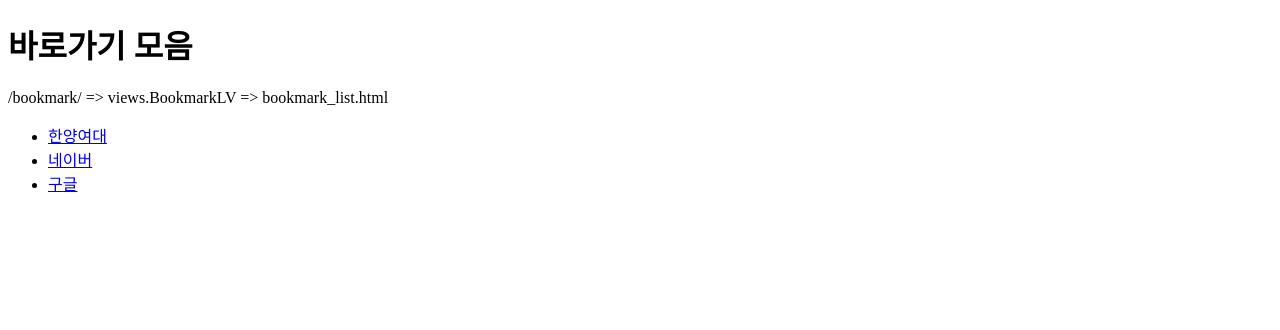
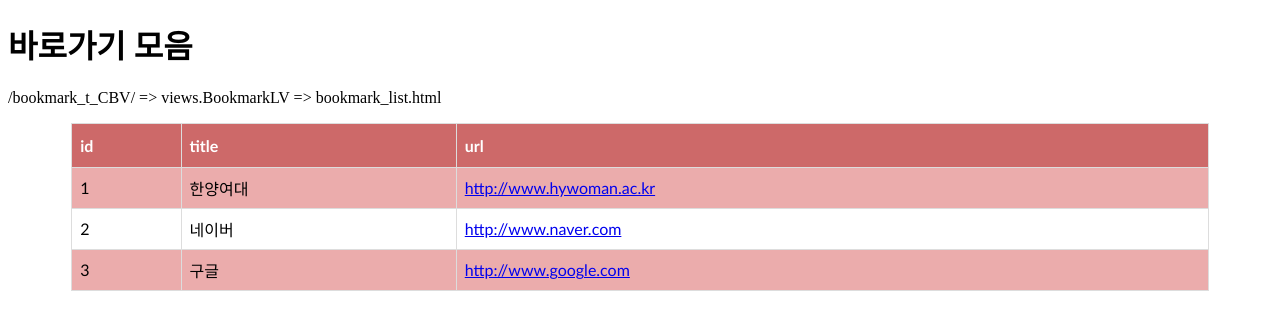
Before and after one commit to leejyjyjy97/bookmark, a Python web app: template bookmark/templates/bookmark/bookmark_list.html in a window 1280 px wide. Shown: the top 330 px of the page. Run offline with Jinja, Linux system fonts and the light colour scheme; the template is opened without the code that fills it, so the values that code supplies are empty.

Commit message:
Changed ...

```diff
--- a/bookmark/templates/bookmark/bookmark_list.html
+++ b/bookmark/templates/bookmark/bookmark_list.html
@@ -17,15 +17,15 @@
             padding: 8px;
         }
 
-        #tbl tr:nth-child(even){background-color: #f2f2f2;}
+        #tbl tr:nth-child(even){background-color: #EBACAC;}
 
-        #tbl tr:hover {background-color: #ddd;}
+        #tbl tr:hover {background-color: #FA8282;}
 
         #tbl th {
             padding-top: 12px;
             padding-bottom: 12px;
             text-align: left;
-            background-color: #4CAF50;
+            background-color: #CD6969;
             color: white;
         }
     </style>
@@ -34,71 +34,61 @@
     <div id="content">
         <h1>바로가기 모음</h1>
 
-            <p>/bookmark/ => views.BookmarkLV => bookmark_list.html</p>
-            <!--원래 교과서 스타일-->
-            <ul>
-                 <!--
-                    object_list 내부의 모든 bookmark에 대하여 반복 처리
-                    BookmarkLV 클래스형 뷰에서 설명한
-                    디폴트 컨텍스트 변수 object_list를 인수로 받아서 활용하고 있음 -->
-                    <li><!-- name이 'detail'인 url 패턴으로 연결하되
+            <p>/bookmark_t_CBV/ => views.BookmarkLV => bookmark_list.html</p>
+            <!--표 형식 스타일-->
+            <table id="tbl" >
+                <tr>
+                    <th>id</th>
+                    <th>title</th>
+                    <th>url</th>
+                </tr>
+                 <!-- 디폴트 컨텍스트 변수가 objecct_list -->
+                    <tr>
+                        <td>1</td>
+                        <td>한양여대</td>
+                        <td>
+                            <!-- name이 'detail'인 url 패턴으로 연결하되
                             bookmark.id가 pk 매개변수로 지정되어
                             /bookmark/99/와 같은 url 패턴으로 처리됨.
                             따라서 BookmarkDV.as_view() 메소드가 담당하여
                             bookmark_detail.html로 연결함.  -->
                             <a href="/bookmark/1/">
-                            한양여대<!--
-                            한양여대 템플릿 변수는
-                            Bookmark 테이블의 특정 레코드 하나를 의미하며,
-                            즉 Bookmark 클래스의 특정 객체를 의미하며,
-                            디폴트 컨텍스트 변수 object에 해당함.
-                            <ul> <li> 요소로 bookmark 객체를 지정하면
-                            bookmark.title이 출력되도록
-                            bookmark.models.Bookmark.__str__()에서 지정하였음. -->
+                                http://www.hywoman.ac.kr
                             </a>
-                    </li>
-                 <!--
-                    object_list 내부의 모든 bookmark에 대하여 반복 처리
-                    BookmarkLV 클래스형 뷰에서 설명한
-                    디폴트 컨텍스트 변수 object_list를 인수로 받아서 활용하고 있음 -->
-                    <li><!-- name이 'detail'인 url 패턴으로 연결하되
+                        </td>
+                    </tr>
+                 <!-- 디폴트 컨텍스트 변수가 objecct_list -->
+                    <tr>
+                        <td>2</td>
+                        <td>네이버</td>
+                        <td>
+                            <!-- name이 'detail'인 url 패턴으로 연결하되
                             bookmark.id가 pk 매개변수로 지정되어
                             /bookmark/99/와 같은 url 패턴으로 처리됨.
                             따라서 BookmarkDV.as_view() 메소드가 담당하여
                             bookmark_detail.html로 연결함.  -->
                             <a href="/bookmark/2/">
-                            네이버<!--
-                            네이버 템플릿 변수는
-                            Bookmark 테이블의 특정 레코드 하나를 의미하며,
-                            즉 Bookmark 클래스의 특정 객체를 의미하며,
-                            디폴트 컨텍스트 변수 object에 해당함.
-                            <ul> <li> 요소로 bookmark 객체를 지정하면
-                            bookmark.title이 출력되도록
-                            bookmark.models.Bookmark.__str__()에서 지정하였음. -->
+                                http://www.naver.com
                             </a>
-                    </li>
-                 <!--
-                    object_list 내부의 모든 bookmark에 대하여 반복 처리
-                    BookmarkLV 클래스형 뷰에서 설명한
-                    디폴트 컨텍스트 변수 object_list를 인수로 받아서 활용하고 있음 -->
-                    <li><!-- name이 'detail'인 url 패턴으로 연결하되
+                        </td>
+                    </tr>
+                 <!-- 디폴트 컨텍스트 변수가 objecct_list -->
+                    <tr>
+                        <td>3</td>
+                        <td>구글</td>
+                        <td>
+                            <!-- name이 'detail'인 url 패턴으로 연결하되
                             bookmark.id가 pk 매개변수로 지정되어
                             /bookmark/99/와 같은 url 패턴으로 처리됨.
                             따라서 BookmarkDV.as_view() 메소드가 담당하여
                             bookmark_detail.html로 연결함.  -->
                             <a href="/bookmark/3/">
-                            구글<!--
-                            구글 템플릿 변수는
-                            Bookmark 테이블의 특정 레코드 하나를 의미하며,
-                            즉 Bookmark 클래스의 특정 객체를 의미하며,
-                            디폴트 컨텍스트 변수 object에 해당함.
-                            <ul> <li> 요소로 bookmark 객체를 지정하면
-                            bookmark.title이 출력되도록
-                            bookmark.models.Bookmark.__str__()에서 지정하였음. -->
+                                http://www.google.com
                             </a>
-                    </li>
+                        </td>
+                    </tr>
 
-            </ul>
+            </table>
 
     </div>
 </body>
```
Lines whose indentation alone changed are shown as unchanged.
